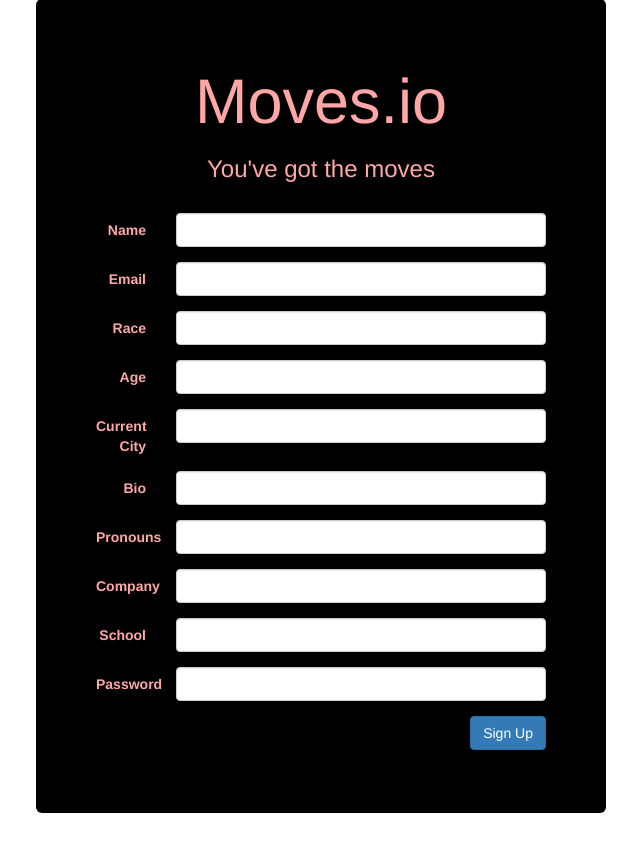
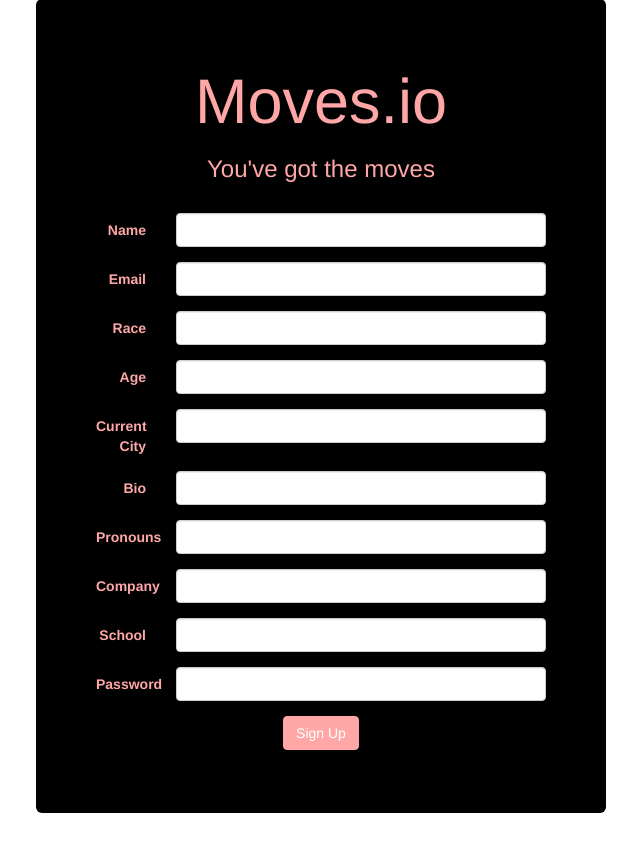
Before and after one commit to sarahkemi/curlsio, a Flask app: page /signup in a window 1280 px wide. Shown: the part 51-894 px from the top of the page, without its empty margins (319-959 px from the left). Run offline with Flask 2, Linux system fonts and the light colour scheme; some libraries are stand-ins or nearby versions.

Commit message:
fixed buttons placement and color

```diff
--- a/static/css/custom.css
+++ b/static/css/custom.css
@@ -20,3 +20,8 @@
 .sign-in .control-label {
   color: #ffa7a7;
 }
+
+.sign .btn-primary {
+  background-color:#ffa7a7;
+  border-color: #ffa7a7;
+}
--- a/templates/signin.html
+++ b/templates/signin.html
@@ -30,10 +30,8 @@
             {{ form.password(class="form-control",placeholder="Password") }}
           </div>
         </div>
-        <div class="form-group">
-          <div class="col-sm-offset-2 col-sm-10">
-             {{ form.submit(class="btn btn-primary pull-right", placeholder="submit")}}
-          </div>
+        <div class="form-group sign">
+             {{ form.submit(class="btn btn-primary", placeholder="submit")}}
         </div>
       </form>
       </div>
--- a/templates/signup.html
+++ b/templates/signup.html
@@ -4,7 +4,7 @@
     <meta http-equiv="X-UA-Compatible" content="IE=edge">
     <meta name="viewport" content="width=device-width, initial-scale=1">
     <!-- The above 3 meta tags *must* come first in the head; any other head content must come *after* these tags -->
-    <title>Moves.io | Sign In</title>
+    <title>Moves.io | Sign Up</title>
 
     <!-- Bootstrap -->
     <link href="static/css/bootstrap.min.css" rel="stylesheet">
@@ -78,10 +78,8 @@
             {{ form.password(class="form-control") }}
           </div>
         </div>
-        <div class="form-group">
-          <div class="col-sm-offset-2 col-sm-10">
-             {{ form.submit(class="btn btn-primary pull-right")}}
-          </div>
+        <div class="form-group sign">
+             {{ form.submit(class="btn btn-primary")}}
         </div>
       </form>
       </div>
```
